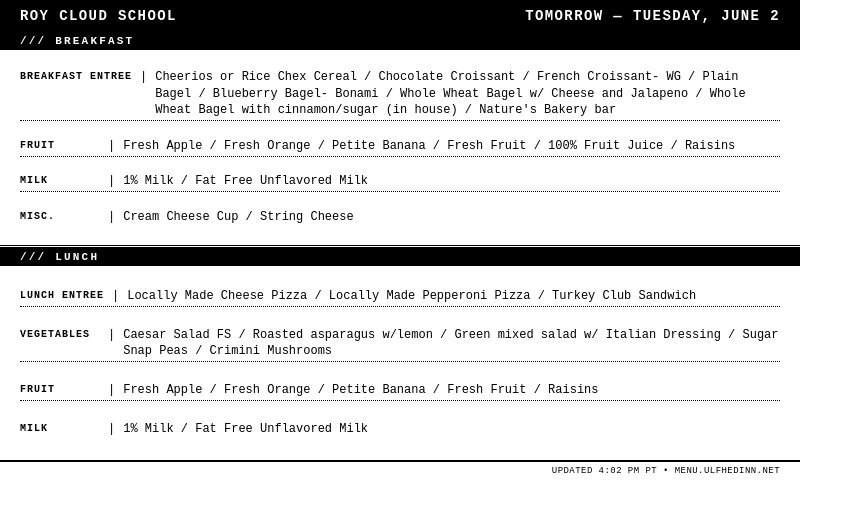
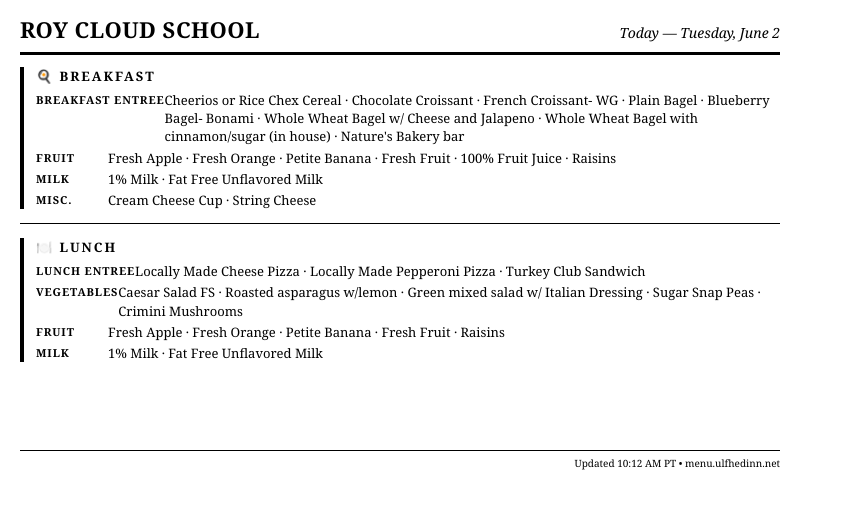
Before and after one commit to jarvis-jonsbot/trmnl-school-menu, a website: page docs/index.html in a window 1280 px wide. Shown: the whole page, without its empty margins (0-863 px from the left). Drawn offline with Linux system fonts and the light colour scheme.

Commit message:
Update menu for 2026-06-02

```diff
--- a/docs/index.html
+++ b/docs/index.html
@@ -9,82 +9,74 @@
     body {
       width: 800px; height: 480px;
       background: #fff; color: #000;
-      font-family: 'Courier New', Courier, monospace;
+      font-family: Georgia, serif;
       overflow: hidden;
       display: flex; flex-direction: column;
+      padding: 14px 20px 10px;
     }
-    .top-bar {
-      display: flex; justify-content: space-between; align-items: center;
-      background: #000; color: #fff;
-      padding: 8px 20px;
-      font-size: 14px; letter-spacing: 0.1em; text-transform: uppercase; font-weight: bold;
+    .header {
+      display: flex; justify-content: space-between; align-items: baseline;
+      border-bottom: 3px solid #000;
+      padding-bottom: 8px; margin-bottom: 12px;
     }
-    .content { flex: 1; display: flex; flex-direction: column; overflow: hidden; }
-    .meal-section { flex: 1; display: flex; flex-direction: column; }
-    .meal-section:first-child { border-bottom: 3px double #000; }
-    .meal-header {
-      background: #000; color: #fff;
-      font-size: 11px; font-weight: bold; letter-spacing: 0.2em; text-transform: uppercase;
-      padding: 3px 20px;
-    }
-    .cat-rows { flex: 1; display: flex; flex-direction: column; justify-content: space-evenly; padding: 3px 20px; }
-    .cat-row { display: flex; font-size: 12px; line-height: 1.35; border-bottom: 1px dotted #000; padding: 2px 0; }
-    .cat-row:last-child { border-bottom: none; }
-    .cat-name { min-width: 80px; font-weight: bold; text-transform: uppercase; font-size: 10px; letter-spacing: 0.1em; padding-top: 1px; flex-shrink: 0; }
-    .sep { margin: 0 8px; flex-shrink: 0; }
+    .school { font-size: 22px; font-weight: bold; letter-spacing: 0.02em; text-transform: uppercase; }
+    .date-label { font-size: 14px; font-style: italic; }
+    .meals { display: flex; flex-direction: column; gap: 10px; flex: 1; }
+    .meal-block { border-left: 4px solid #000; padding-left: 12px; }
+    .meal-title { font-size: 13px; font-weight: bold; letter-spacing: 0.15em; text-transform: uppercase; margin-bottom: 6px; }
+    .cat-rows { display: flex; flex-direction: column; gap: 3px; }
+    .cat-row { display: flex; font-size: 13px; line-height: 1.4; }
+    .cat-name { font-weight: bold; font-size: 11px; letter-spacing: 0.08em; text-transform: uppercase; min-width: 72px; padding-top: 1px; flex-shrink: 0; }
     .cat-items { flex: 1; }
-    footer { font-size: 9px; text-align: right; border-top: 2px solid #000; padding: 4px 20px; letter-spacing: 0.05em; text-transform: uppercase; }
-    .reminder-banner { background: #000; color: #fff; text-align: center; font-size: 11px; font-weight: bold; letter-spacing: 0.15em; text-transform: uppercase; padding: 4px 20px; }
+    .divider { border: none; border-top: 1px solid #000; margin: 4px 0; }
+    .no-menu { font-size: 13px; font-style: italic; }
+    footer { font-size: 10px; text-align: right; border-top: 1px solid #000; padding-top: 5px; margin-top: 6px; }
+    .reminder-banner { background: #000; color: #fff; text-align: center; font-size: 13px; font-weight: bold; letter-spacing: 0.05em; padding: 5px 12px; margin-bottom: 8px; }
   </style>
 </head>
 <body>
-  <div class="top-bar">
-    <span>Roy Cloud School</span>
-    <span>Tomorrow — Tuesday, June 2</span>
+  <div class="header">
+    <span class="school">Roy Cloud School</span>
+    <span class="date-label">Today — Tuesday, June 2</span>
   </div>
 
-  <div class="content">
-    <div class="meal-section">
-      <div class="meal-header">/// Breakfast</div>
-      <div class="cat-rows">
+  <div class="meals">
+    <div class="meal-block"><div class="meal-title">🍳 Breakfast</div><div class="cat-rows">
       <div class="cat-row">
-        <span class="cat-name">Breakfast Entree</span><span class="sep">|</span>
-        <span class="cat-items">Cheerios or Rice Chex Cereal / Chocolate Croissant / French Croissant- WG / Plain Bagel / Blueberry Bagel- Bonami / Whole Wheat Bagel w/ Cheese and Jalapeno / Whole Wheat Bagel with cinnamon/sugar (in house) / Nature's Bakery bar</span>
+        <span class="cat-name">Breakfast Entree</span>
+        <span class="cat-items">Cheerios or Rice Chex Cereal · Chocolate Croissant · French Croissant- WG · Plain Bagel · Blueberry Bagel- Bonami · Whole Wheat Bagel w/ Cheese and Jalapeno · Whole Wheat Bagel with cinnamon/sugar (in house) · Nature's Bakery bar</span>
       </div>
       <div class="cat-row">
-        <span class="cat-name">Fruit</span><span class="sep">|</span>
-        <span class="cat-items">Fresh Apple / Fresh Orange / Petite Banana / Fresh Fruit / 100% Fruit Juice / Raisins</span>
+        <span class="cat-name">Fruit</span>
+        <span class="cat-items">Fresh Apple · Fresh Orange · Petite Banana · Fresh Fruit · 100% Fruit Juice · Raisins</span>
       </div>
       <div class="cat-row">
-        <span class="cat-name">Milk</span><span class="sep">|</span>
-        <span class="cat-items">1% Milk / Fat Free Unflavored Milk</span>
+        <span class="cat-name">Milk</span>
+        <span class="cat-items">1% Milk · Fat Free Unflavored Milk</span>
       </div>
       <div class="cat-row">
-        <span class="cat-name">Misc.</span><span class="sep">|</span>
-        <span class="cat-items">Cream Cheese Cup / String Cheese</span>
-      </div></div>
-    </div>
-    <div class="meal-section">
-      <div class="meal-header">/// Lunch</div>
-      <div class="cat-rows">
+        <span class="cat-name">Misc.</span>
+        <span class="cat-items">Cream Cheese Cup · String Cheese</span>
+      </div></div></div>
+    <hr class="divider">
+    <div class="meal-block"><div class="meal-title">🍽️ Lunch</div><div class="cat-rows">
       <div class="cat-row">
-        <span class="cat-name">Lunch Entree</span><span class="sep">|</span>
-        <span class="cat-items">Locally Made Cheese Pizza / Locally Made Pepperoni Pizza / Turkey Club Sandwich</span>
+        <span class="cat-name">Lunch Entree</span>
+        <span class="cat-items">Locally Made Cheese Pizza · Locally Made Pepperoni Pizza · Turkey Club Sandwich</span>
       </div>
       <div class="cat-row">
-        <span class="cat-name">Vegetables</span><span class="sep">|</span>
-        <span class="cat-items">Caesar Salad FS / Roasted asparagus w/lemon / Green mixed salad w/ Italian Dressing / Sugar Snap Peas / Crimini Mushrooms</span>
+        <span class="cat-name">Vegetables</span>
+        <span class="cat-items">Caesar Salad FS · Roasted asparagus w/lemon · Green mixed salad w/ Italian Dressing · Sugar Snap Peas · Crimini Mushrooms</span>
       </div>
       <div class="cat-row">
-        <span class="cat-name">Fruit</span><span class="sep">|</span>
-        <span class="cat-items">Fresh Apple / Fresh Orange / Petite Banana / Fresh Fruit / Raisins</span>
+        <span class="cat-name">Fruit</span>
+        <span class="cat-items">Fresh Apple · Fresh Orange · Petite Banana · Fresh Fruit · Raisins</span>
       </div>
       <div class="cat-row">
-        <span class="cat-name">Milk</span><span class="sep">|</span>
-        <span class="cat-items">1% Milk / Fat Free Unflavored Milk</span>
-      </div></div>
-    </div>
+        <span class="cat-name">Milk</span>
+        <span class="cat-items">1% Milk · Fat Free Unflavored Milk</span>
+      </div></div></div>
   </div>
-  <footer>Updated 4:02 PM PT &bull; menu.ulfhedinn.net</footer>
+  <footer>Updated 10:12 AM PT &bull; menu.ulfhedinn.net</footer>
 </body>
 </html>
```
